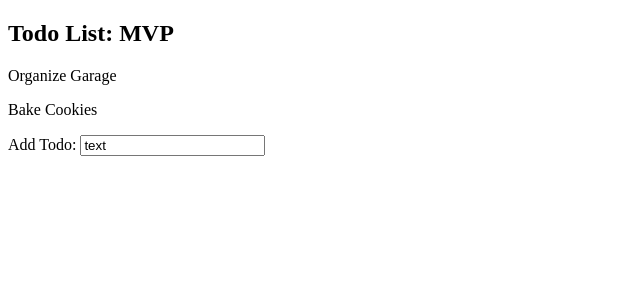
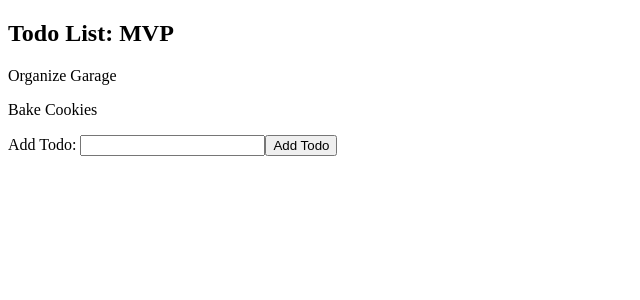
Before and after one commit to bloominstituteoftechnology/web-module-project-class-components, a React (Create React App) app: page / in a window 1280 px wide. Shown: the top 300 px of the page, without its empty margins (0-640 px from the left). Built offline with nearby package versions, Linux system fonts and the light colour scheme.

Commit message:
gonna perfect it

```diff
--- a/src/App.js
+++ b/src/App.js
@@ -21,12 +21,40 @@ class App extends React.Component {
     };
   }
 
+  addItem = taskName => {
+    const newTodo = {
+      task: taskName,
+      id: new Date(),
+      completed: false
+    };
+    this.setState({
+      todos: [...this.state.todos, newTodo]
+    });
+  };
+
+  toggleCompleted = id => {
+    this.setState({
+      todos: this.set.todos.map(todo => {
+        if (todo.id === id) {
+          return {
+            ...todo,
+            completed: !todo.completed
+          };
+        } else {
+          return todo;
+        }
+      })
+    });
+  };
   render() {
     return (
       <div>
         <h2>Todo List: MVP</h2>
-        <TodoList todos={this.state.todos} />
-        <TodoForm />
+        <TodoList
+          todos={this.state.todos}
+          toggleCompleted={this.toggleCompleted}
+        />
+        <TodoForm addItem={this.addItem} />
       </div>
     );
   }
--- a/src/components/Todo.js
+++ b/src/components/Todo.js
@@ -3,7 +3,12 @@ import React, { useState } from "react";
 function Todo(props) {
   return (
     <div>
-      <p>{props.todo.task}</p>
+      <p
+        style={{ textDecoration: props.todo.completed ? "line-through" : null }}
+        onClick={() => props.toggleCompleted(props.todo.id)}
+      >
+        {props.todo.task}
+      </p>
     </div>
   );
 }
--- a/src/components/TodoForm.js
+++ b/src/components/TodoForm.js
@@ -4,7 +4,7 @@ export default class TodoForm extends Component {
   constructor() {
     super();
     this.state = {
-      todoText: "text"
+      todoText: ""
     };
   }
 
@@ -14,10 +14,18 @@ export default class TodoForm extends Component {
       [name]: value
     });
   };
+
+  handleSubmit = e => {
+    e.preventDefault();
+    this.props.addItem(this.state.todoText);
+    this.setState({
+      todoText: ""
+    });
+  };
   render() {
     return (
       <div>
-        <form>
+        <form onSubmit={this.handleSubmit}>
           <label htmlFor="todo-input">Add Todo: </label>
           <input
             id="todo-input"
@@ -25,6 +33,7 @@ export default class TodoForm extends Component {
             value={this.state.todoText}
             onChange={this.handleChanges}
           />
+          <button>Add Todo</button>
         </form>
       </div>
     );
--- a/src/components/TodoList.js
+++ b/src/components/TodoList.js
@@ -5,7 +5,7 @@ export default function TodoList(props) {
   return (
     <div>
       {props.todos.map(todo => (
-        <Todo key={todo.id} todo={todo} />
+        <Todo key={todo.id} todo={todo} toggleItem={props.Completed} />
       ))}
     </div>
   );
--- a/src/index.js
+++ b/src/index.js
@@ -2,4 +2,4 @@ import React from "react";
 import ReactDOM from "react-dom";
 import App from "./App";
 
-ReactDOM.render(<App />, document.getElementById("root"));
+ ReactDOM.render(<App />, document.getElementById("root"));
```
